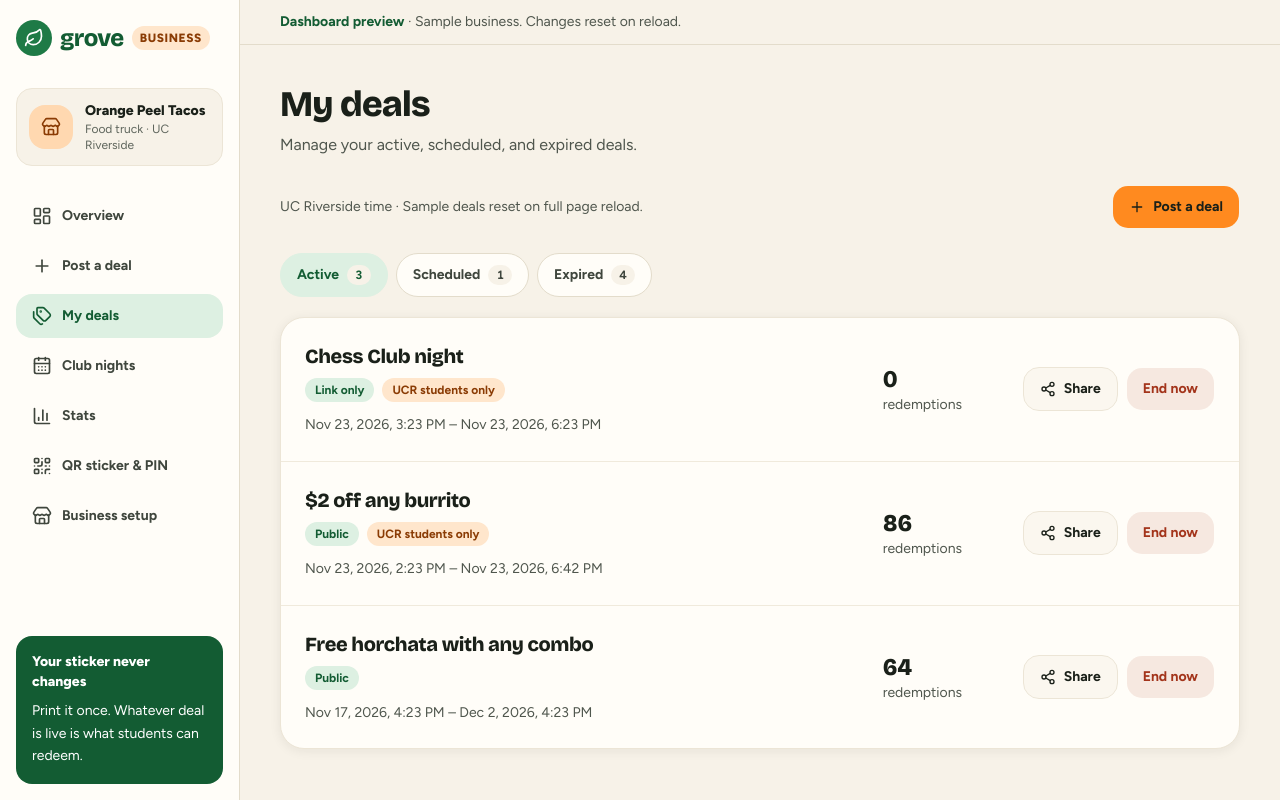
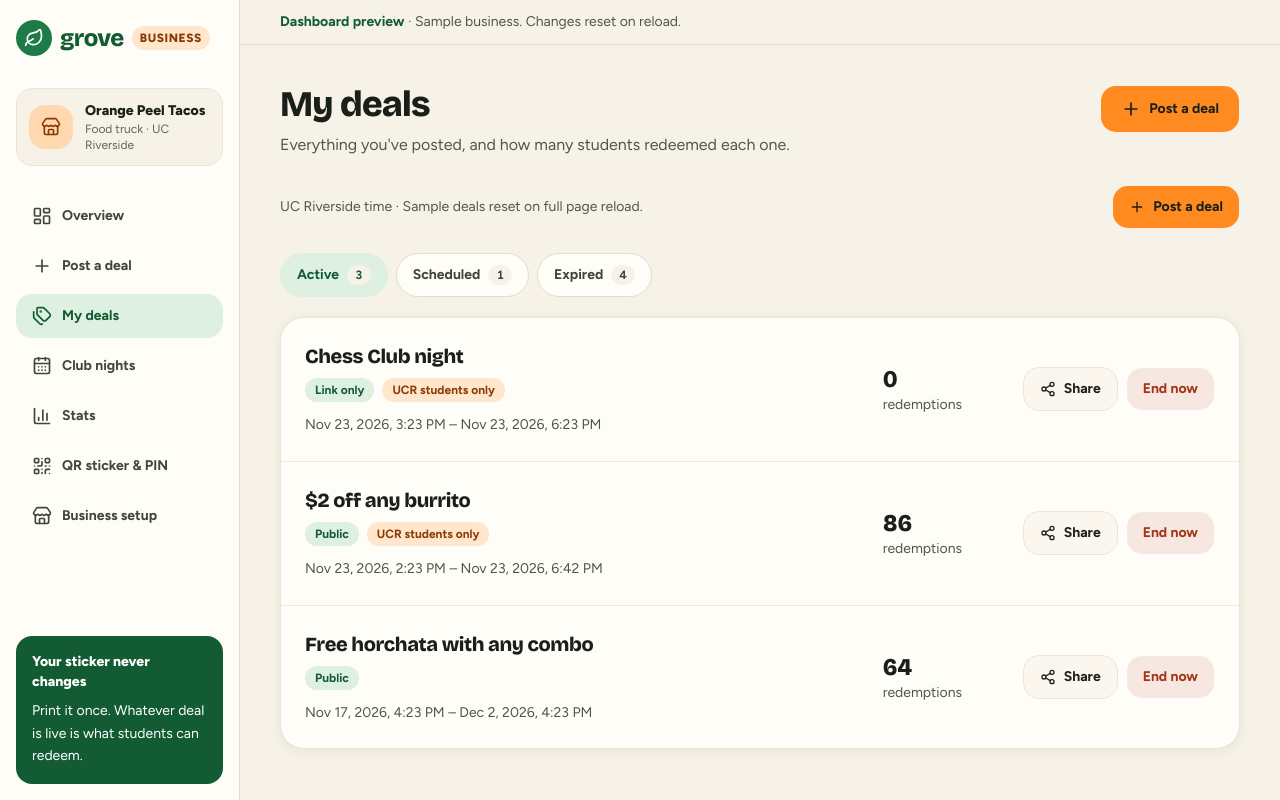
Before and after one commit to MosesfromSinai/Grove, a Next.js app: page /dashboard/deals in a window 1280 px wide. Built offline with nearby package versions, Linux system fonts and the light colour scheme.

Commit message:
move post deal to header

```diff
--- a/app/(business)/dashboard/deals/page.tsx
+++ b/app/(business)/dashboard/deals/page.tsx
@@ -1,4 +1,7 @@
 import type { Metadata } from "next";
+import Link from "next/link";
+import { Plus } from "lucide-react";
+import { buttonVariants } from "@/components/ui/button";
 import { MyDeals } from "@/components/business/my-deals";
 
 export const metadata: Metadata = { title: "My deals" };
@@ -6,9 +9,12 @@ export const metadata: Metadata = { title: "My deals" };
 export default function MyDealsPage() {
   return (
     <>
-      <header className="mb-7">
-        <h1 className="text-3xl sm:text-4xl">My deals</h1>
-        <p className="mt-2 text-ink-muted">Manage your active, scheduled, and expired deals.</p>
+      <header className="mb-7 flex flex-wrap items-start justify-between gap-4">
+        <div>
+          <h1 className="text-3xl sm:text-4xl">My deals</h1>
+          <p className="mt-2 text-ink-muted">Everything you&apos;ve posted, and how many students redeemed each one.</p>
+        </div>
+        <Link href="/dashboard/deals/new" className={buttonVariants({ size: "lg", className: "rounded-button" })}><Plus aria-hidden="true" className="size-5" />Post a deal</Link>
       </header>
       <MyDeals />
     </>
```
